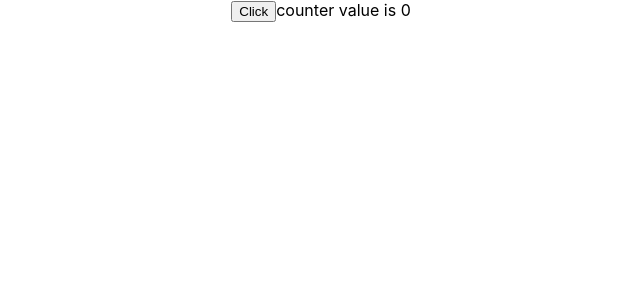
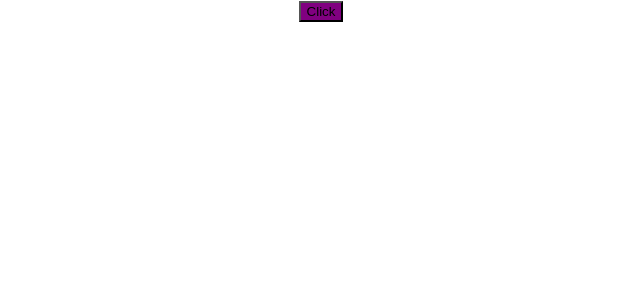
Before and after one commit to ri-ca4/reactPractice, a React (Create React App) app in the folder first-react-app/: page / in a window 1280 px wide. Shown: the top 300 px of the page, without its empty margins (319-959 px from the left). Built offline with nearby package versions, Linux system fonts and the light colour scheme.

Commit message:
practice with hooks usecontext

```diff
--- a/first-react-app/src/App.js
+++ b/first-react-app/src/App.js
@@ -1,11 +1,17 @@
+import { createContext } from 'react';
 import './App.css';
 import HooksPracticeComponent from './components/HooksPracticeComponent';
 
+export const Context = createContext('light')
+console.log(Context)
+
 function App() {
   return (
-    <div className="App">
-      <HooksPracticeComponent />
-    </div>
+    <Context.Provider value="purple">
+      <div className="App">
+          <HooksPracticeComponent/>
+      </div>
+    </Context.Provider>
   );
 }
 
--- a/first-react-app/src/components/HooksPracticeComponent.jsx
+++ b/first-react-app/src/components/HooksPracticeComponent.jsx
@@ -6,42 +6,44 @@
 
 
 import React from "react";
+import { useContext } from "react";
 import { useEffect } from "react";
 import { useState } from "react";
+import { Context } from "../App";
 
 const HooksPracticeComponent = ()=>{
 
-    const [count, setCount] = useState(0);
-    const [flag, setFlag] = useState(false);
+    // const [count, setCount] = useState(0);
+    // const [flag, setFlag] = useState(false);
 
-    const handleClick = ()=> {
-        setCount(count + 1);
-    }
+    // const handleClick = ()=> {
+    //     setCount(count + 1);
+    // }
 
-    useEffect((()=>{
-        console.log("effect is called")
-    }),[])//=> componentdidmount/ called on load
+    // useEffect((()=>{
+    //     console.log("effect is called")
+    // }),[])//=> componentdidmount/ called on load
 
-    useEffect((()=>{
-        if(count === 5){
-            setFlag(true)
-        }
-    }),[count])//=> componentdidupdate
+    // useEffect((()=>{
+    //     if(count === 5){
+    //         setFlag(true)
+    //     }
+    // }),[count])//=> componentdidupdate
 
-    useEffect((()=>{
-        return()=>{
-            console.log('unmounted')
-        }
-    }), )//=>componentwillunmount
+    // useEffect((()=>{
+    //     return()=>{
+    //         console.log('unmounted')
+    //     }
+    // }), )//=>componentwillunmount
+
+
+    const getValueFromContext = useContext(Context)
+    console.log(getValueFromContext)
 
     return(
-        <div>
-                <button onClick={handleClick}>Click</button>
-                counter value is {count}
-                {
-                    flag && <p>flag is true</p>
-                }
-        </div>
+            <div>
+                <button style={{backgroundColor : getValueFromContext}}>Click</button>
+            </div>
     )
 }
 
```
